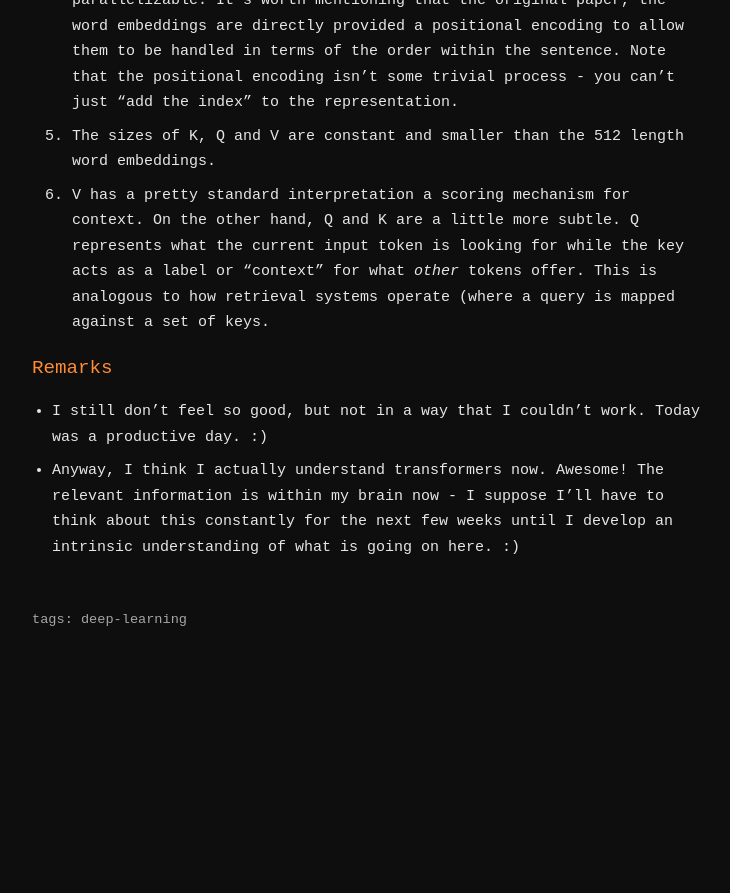
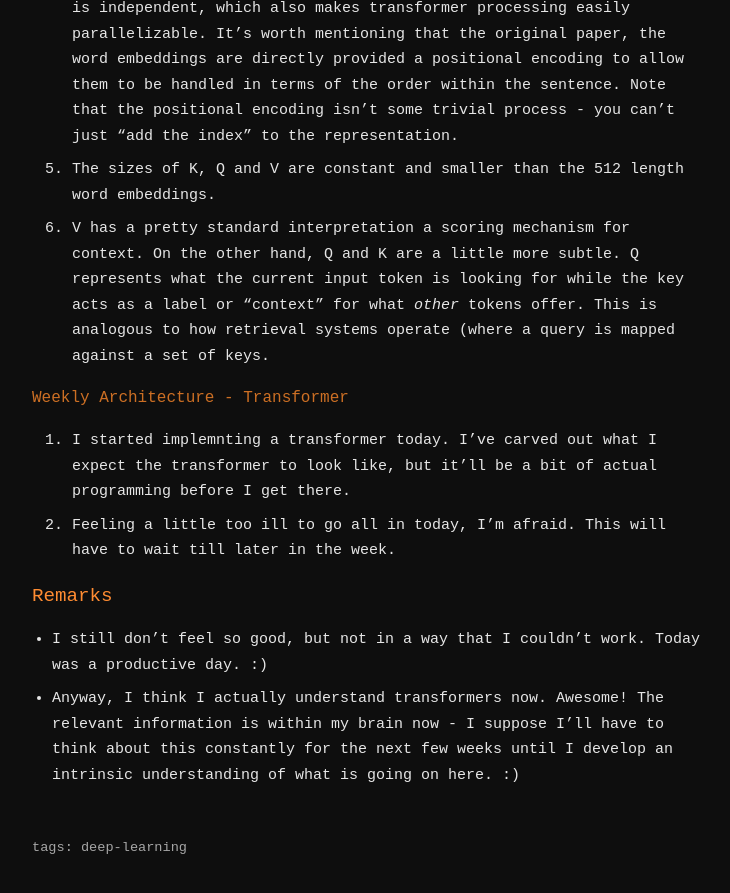
Before and after one commit to aravinthen/aravinthen.github.io, a Jekyll site: the page built from _log/2026-01-25.md, in a window 1280 px wide and 900 px high, scrolled down 3302 px. Shown: the top 893 px of the window, without its empty margins (272-1002 px from the left). Built offline with Jekyll 4.4.1, drawn with Linux system fonts in a browser that asks for light colours; before the commit the page ends 3973 px from its top, so only the background shows below that; some of the changed text lies outside the part shown.

Commit message:
final updates for the week

```diff
--- a/_log/2026-01-25.md
+++ b/_log/2026-01-25.md
@@ -9,6 +9,7 @@ tags: [deep-learning]
 ## Summary
 * Finished reading [The Illustrated Transformer by Jay Alammar](https://jalammar.github.io/illustrated-transformer/).
 * Wrote up my literature review for the week.
+* Started implementing a transformer from scratch.
 
 ## Notes
 ### The Illustrated Transformer
@@ -33,6 +34,10 @@ tags: [deep-learning]
 5. The sizes of K, Q and V are constant and smaller than the 512 length word embeddings.
 6. V has a pretty standard interpretation a scoring mechanism for context. On the other hand, Q and K are a little more subtle. Q represents what the current input token is looking for while the key acts as a label or "context" for what *other* tokens offer. This is analogous to how retrieval systems operate (where a query is mapped against a set of keys.
 
+### Weekly Architecture - Transformer
+1. I started implemnting a transformer today. I've carved out what I expect the transformer to look like, but it'll be a bit of actual programming before I get there.
+2. Feeling a little too ill to go all in today, I'm afraid. This will have to wait till later in the week.
+
 ## Remarks
 * I still don't feel so good, but not in a way that I couldn't work. Today was a productive day. :)
 * Anyway, I think I actually understand transformers now. Awesome! The relevant information is within my brain now - I suppose I'll have to think about this constantly for the next few weeks until I develop an intrinsic understanding of what is going on here. :)
--- a/index.html
+++ b/index.html
@@ -13,6 +13,9 @@ title: Home
   <p>
       A secondary interest of mine is probabilistic computing, which includes quantum computation. My interest in this field is almost entirely based around its applications to optimization, which has been a key theme of my work since my graduate studies.
   </p>
+  <p>
+      Please note that the research that I document here has very little to do with my professional activities: this is what I do in my spare time outside of my work hours.
+  </p>
 </section>
 
 <section>
```
